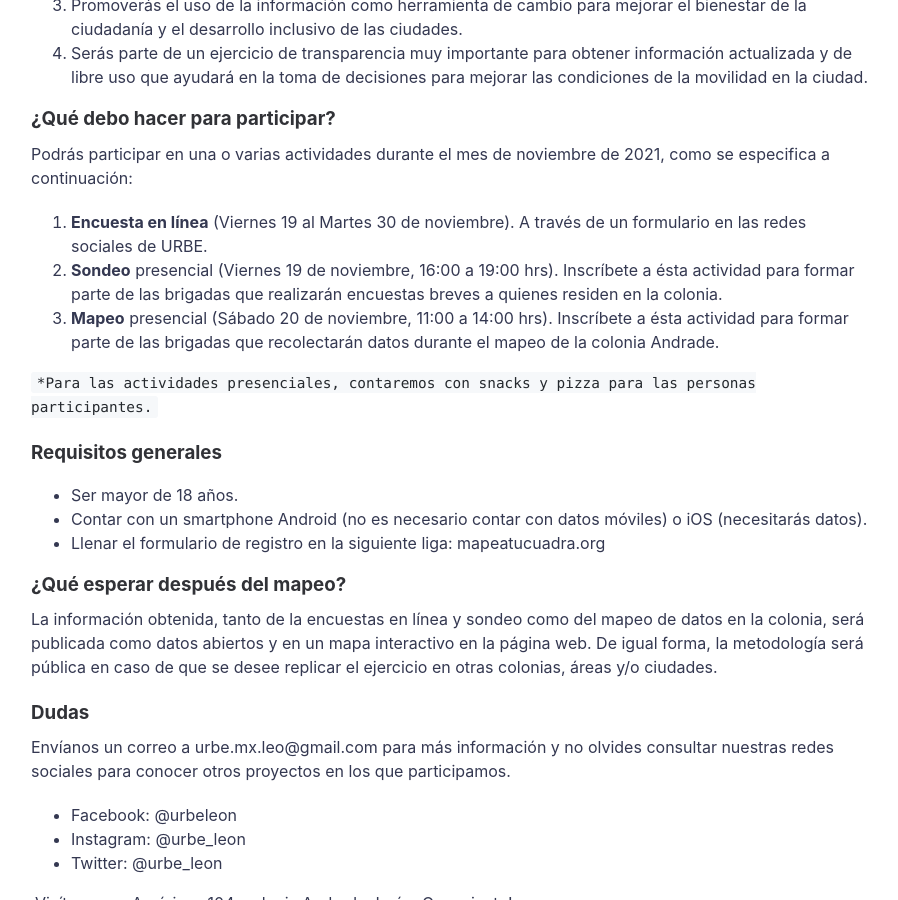
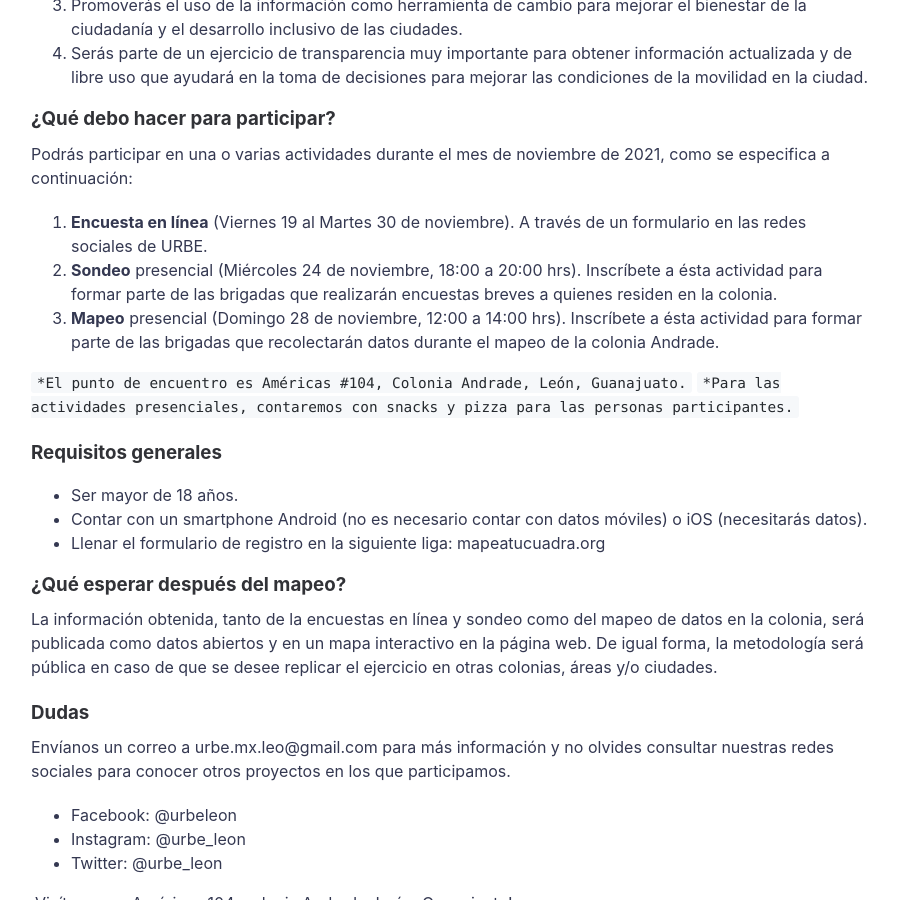
Before and after one commit to CodeandoMexico/mapea-tu-cuadra, a Jekyll site: the page built from about.md, in a window 1280 px wide and 900 px high, scrolled down 1088 px. Shown: the whole window, without its empty margins (189-1087 px from the left). Built offline with Jekyll 4.4.1, drawn with Linux system fonts in a browser that asks for light colours.

Commit message:
Update dates

```diff
--- a/about.md
+++ b/about.md
@@ -34,9 +34,10 @@ Toda la ciudadanía con mayoría de edad que esté interesada en mejorar la cali
 Podrás participar en una o varias actividades durante el mes de noviembre de 2021, como se especifica a continuación:
 
 1. **Encuesta en línea** (Viernes 19 al Martes 30 de noviembre). A través de un formulario en las redes sociales de URBE.
-2. **Sondeo** presencial (Viernes 19 de noviembre, 16:00 a 19:00 hrs). Inscríbete a ésta actividad para formar parte de las brigadas que realizarán encuestas breves a quienes residen en la colonia.
-3. **Mapeo** presencial (Sábado 20 de noviembre, 11:00 a 14:00 hrs). Inscríbete a ésta actividad para formar parte de las brigadas que recolectarán datos durante el mapeo de la colonia Andrade.
+2. **Sondeo** presencial (Miércoles 24 de noviembre, 18:00 a 20:00 hrs). Inscríbete a ésta actividad para formar parte de las brigadas que realizarán encuestas breves a quienes residen en la colonia.
+3. **Mapeo** presencial (Domingo 28 de noviembre, 12:00 a 14:00 hrs). Inscríbete a ésta actividad para formar parte de las brigadas que recolectarán datos durante el mapeo de la colonia Andrade.
 
+`*El punto de encuentro es Américas #104, Colonia Andrade, León, Guanajuato.`
 `*Para las actividades presenciales, contaremos con snacks y pizza para las personas participantes.`
 
 ### Requisitos generales
```
